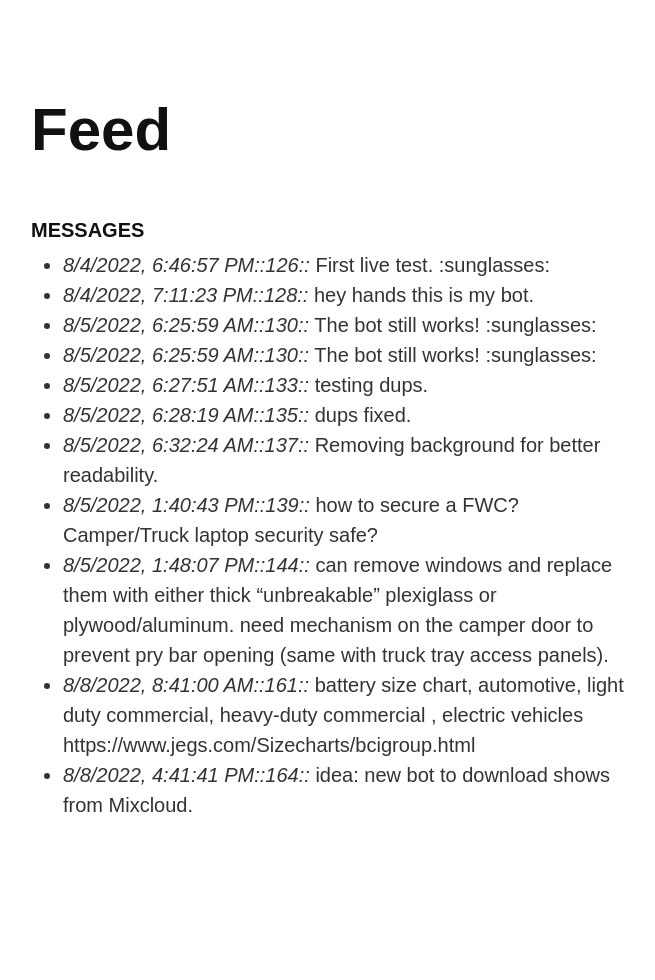
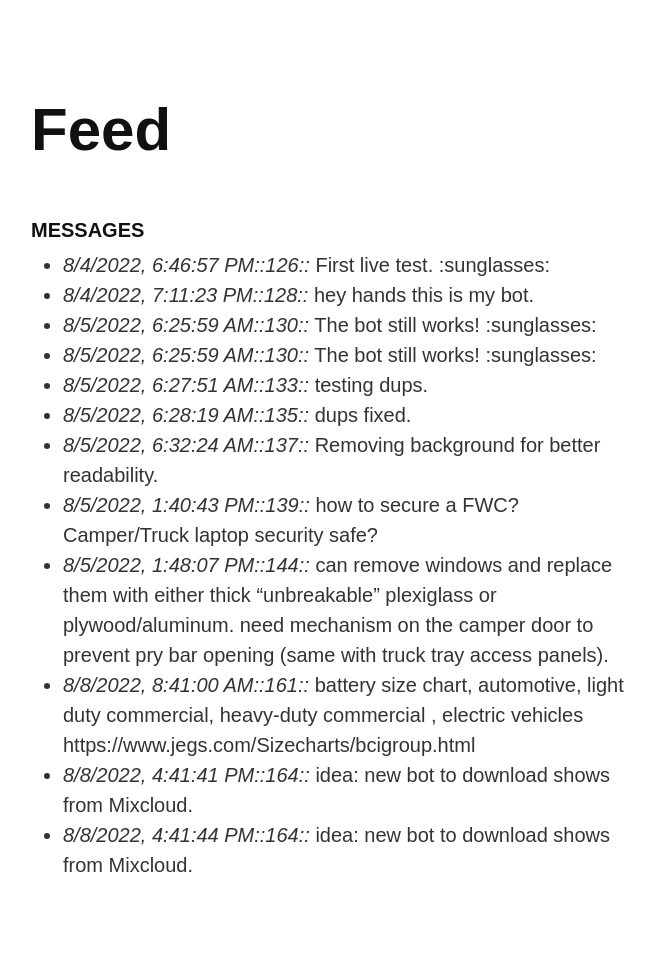
Before and after one commit to todgru/todgru.github.io, a Jekyll site: the page built from feed/index.md, in a window 1280 px wide. Shown: the whole page, without its empty margins (307-962 px from the left). Built offline with Jekyll 4.4.1, drawn with Linux system fonts in a browser that asks for light colours; our own code applies the rules of GitHub Pages for plain Markdown files; before the commit the page ends 920 px from its top, so only the background shows below that.

Commit message:
todgrubot: automated feed update

```diff
--- a/feed/index.md
+++ b/feed/index.md
@@ -15,3 +15,4 @@ layout: nobackground
 * _8/5/2022, 1:48:07 PM::144::_ can remove windows and replace them with either thick "unbreakable" plexiglass or plywood/aluminum. need mechanism on the camper door to prevent pry bar opening (same with truck tray access panels).
 * _8/8/2022, 8:41:00 AM::161::_ battery size chart, automotive, light duty commercial, heavy-duty commercial , electric vehicles https://www.jegs.com/Sizecharts/bcigroup.html
 * _8/8/2022, 4:41:41 PM::164::_ idea: new bot to download shows from Mixcloud.
+* _8/8/2022, 4:41:44 PM::164::_ idea: new bot to download shows from Mixcloud.
```
